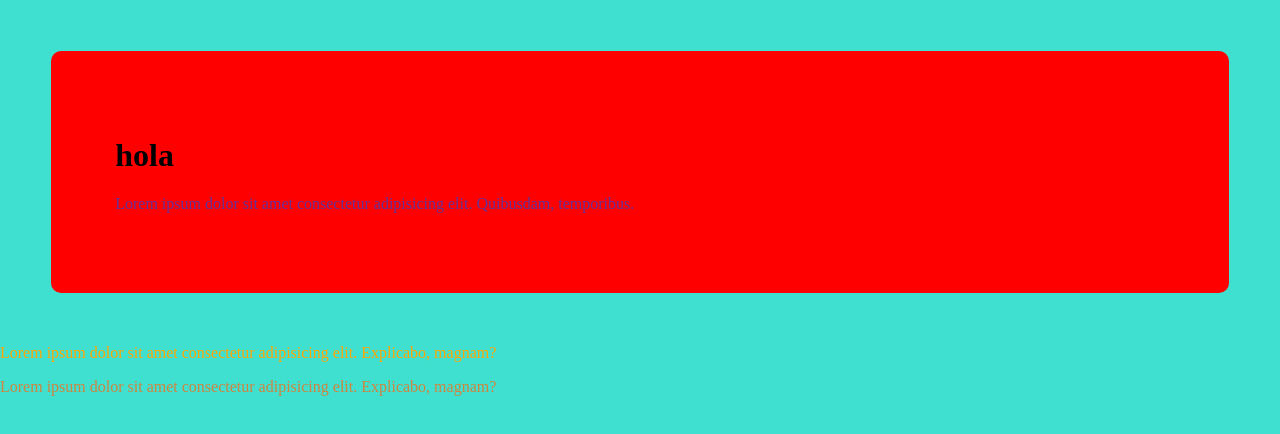
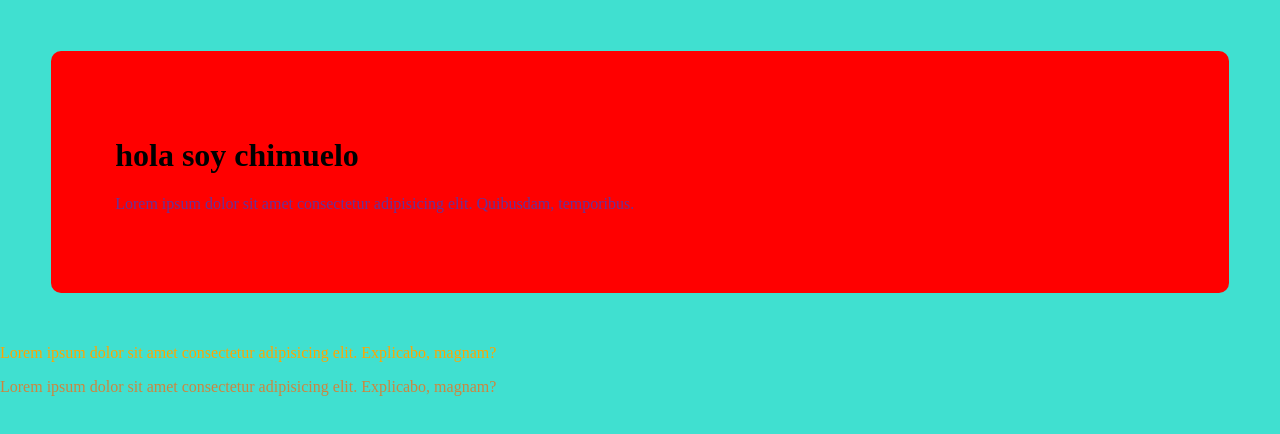
Before and after one commit to SoiiND/Clase-04-intro-css, a plain HTML site: page 02-intro-fonts/intro-border-margin/index.html in a window 1280 px wide. Drawn offline with Linux system fonts and the light colour scheme.

Commit message:
Probando un cambio de h1 normal

```diff
--- a/02-intro-fonts/intro-border-margin/index.html
+++ b/02-intro-fonts/intro-border-margin/index.html
@@ -9,7 +9,7 @@
 </head>
 
 <body>
-    <div> <h1>hola</h1>
+    <div> <h1>hola soy chimuelo</h1>
     <p>Lorem ipsum dolor sit amet consectetur adipisicing elit. Quibusdam, temporibus.</p>
     </div>
 
```
